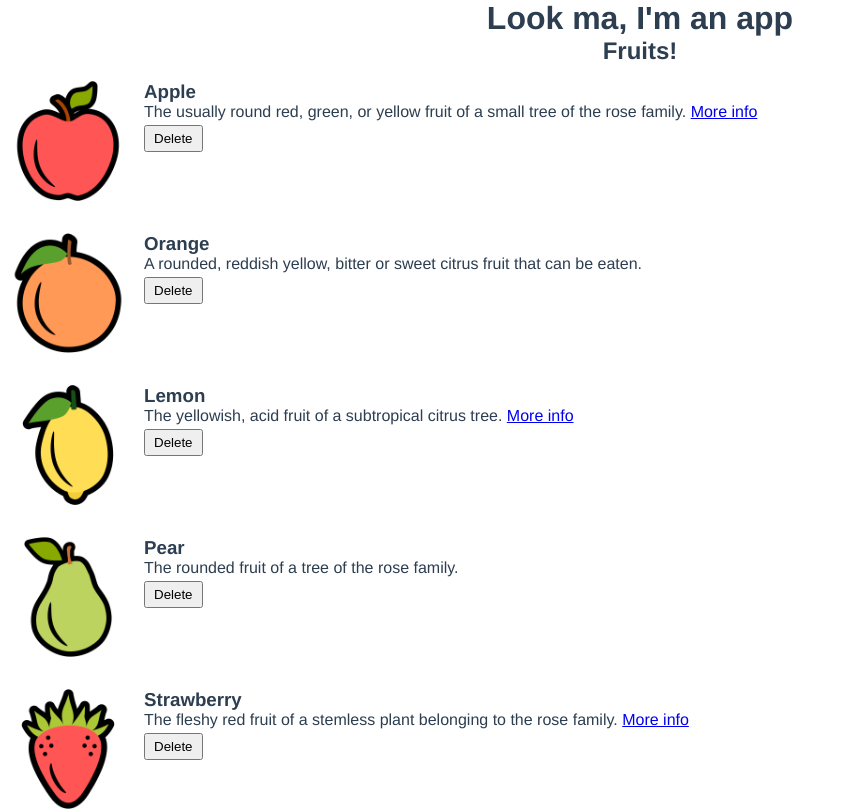
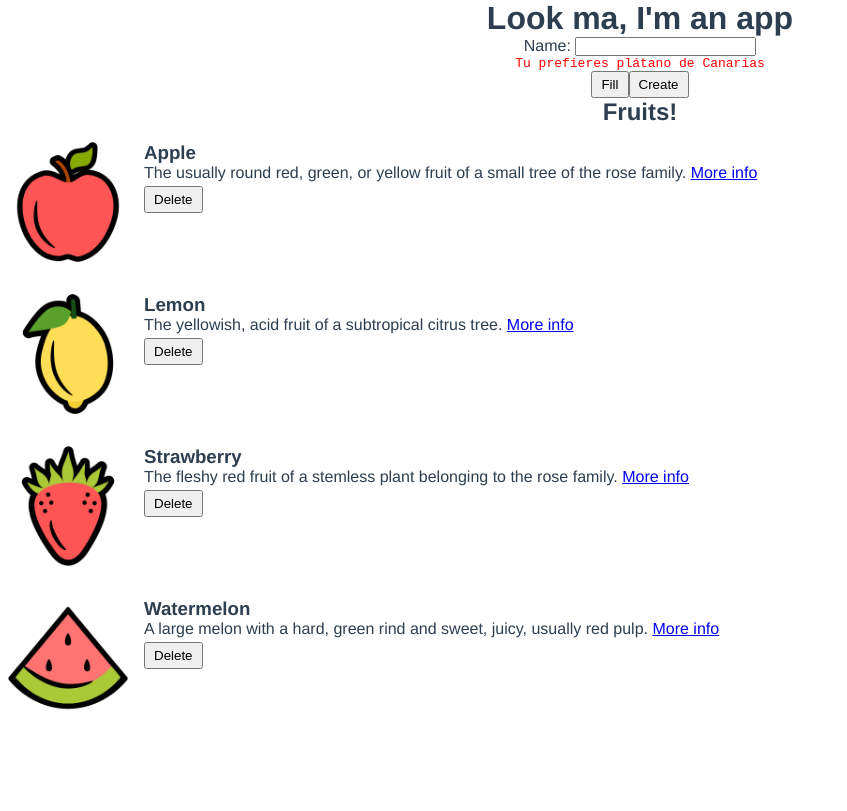
Before and after one commit to neokore/vue2-course-example-app, a Vue app: page / in a window 1280 px wide. Shown: the top 811 px of the page, without its empty margins (0-847 px from the left). Built offline with nearby package versions, Linux system fonts and the light colour scheme.

Commit message:
Day 2 - Explanation

```diff
--- a/src/App.vue
+++ b/src/App.vue
@@ -1,16 +1,19 @@
 <template>
   <div id="app">
     <h1>Look ma, I'm an app</h1>
+    <fruit-form />
     <Fruits class="fruits" />
   </div>
 </template>
 
 <script>
+import FruitForm from './components/FruitForm.vue';
 import Fruits from './components/Fruits.vue';
 export default {
   name: 'App',
   components: {
-    Fruits
+    Fruits,
+    FruitForm
   }
 };
 </script>
--- /dev/null
+++ b/src/components/FruitCard.vue
@@ -0,0 +1,54 @@
+<template>
+  <li>
+    <img :src="require(`../assets/fruits/${fruit.image}`)" />
+    <div class="content">
+      <h3>{{ fruit.name }}</h3>
+      <p>
+        {{ fruit.description }}
+        <a v-if="fruit.link" :href="fruit.link">More info</a>
+      </p>
+      <button @click="$emit('delete')">Delete</button>
+    </div>
+  </li>
+</template>
+
+<script>
+export default {
+  name: 'FruitCard',
+  props: {
+    fruit: {
+      type: Object,
+      required: true
+    }
+  }
+};
+</script>
+
+<style lang="scss" scoped>
+$IMAGE_SIZE: 120px;
+
+li {
+  display: flex;
+  flex-direction: row;
+  align-content: flex-start;
+  justify-items: center;
+  list-style: none;
+  padding: 16px 8px;
+
+  img {
+    flex: 0 0 $IMAGE_SIZE;
+    width: $IMAGE_SIZE;
+    height: $IMAGE_SIZE;
+    padding-right: 16px;
+  }
+
+  .content {
+    flex: 1 0 0;
+    text-align: left;
+
+    button {
+      margin-top: 4px;
+    }
+  }
+}
+</style>
--- /dev/null
+++ b/src/components/FruitForm.vue
@@ -0,0 +1,46 @@
+<template>
+  <form @submit.prevent="createFruit">
+    <label>
+      Name:
+      <input type="text" v-model="name" />
+      <pre v-if="isNameInvalid">{{ isNameInvalid }}</pre>
+    </label>
+    <button type="button" @click="fillForm()">Fill</button>
+    <button type="submit">Create</button>
+  </form>
+</template>
+
+<script>
+export default {
+  name: 'FruitForm',
+  data: () => ({
+    name: ''
+  }),
+  computed: {
+    isNameInvalid() {
+      return this.name === 'Plátano de Canarias'
+        ? false
+        : 'Tu prefieres plátano de Canarias';
+    },
+    isFormValid() {
+      return this.isNameInvalid;
+    }
+  },
+  methods: {
+    createFruit() {
+      if (this.isFormValid) {
+        console.log(this.name);
+      }
+    },
+    fillForm() {
+      this.name = 'Plátano de Canarias';
+    }
+  }
+};
+</script>
+
+<style lang="scss" scoped>
+pre {
+  color: red;
+}
+</style>
--- a/src/components/Fruits.vue
+++ b/src/components/Fruits.vue
@@ -2,17 +2,13 @@
   <div class="fruits-component">
     <h2>Fruits!</h2>
     <ul class="fruits-container">
-      <li v-for="(fruit, index) in fruits" :key="fruit.id">
-        <img :src="require(`../assets/fruits/${fruit.image}`)" />
-        <div class="content">
-          <h3>{{ fruit.name }}</h3>
-          <p>
-            {{ fruit.description }}
-            <a v-if="fruit.link" :href="fruit.link">More info</a>
-          </p>
-          <button @click="deleteFruit(index)">Delete</button>
-        </div>
-      </li>
+      <li
+        v-for="(fruit, index) in fruits"
+        :is="getFruitComponent(fruit)"
+        :key="fruit.id"
+        :fruit="fruit"
+        @delete="deleteFruit(index)"
+      ></li>
     </ul>
     <footer v-if="!fruitsHasChanged">
       <button @click="restoreFruits()">Restore</button>
@@ -21,8 +17,11 @@
 </template>
 
 <script>
+import FruitCard from './FruitCard.vue';
+
 export default {
   name: 'Fruits',
+  components: { FruitCard },
   data: () => ({
     fruits: [],
     fruitsTemplate: []
@@ -41,6 +40,9 @@ export default {
     },
     restoreFruits() {
       this.fruits = [...this.fruitsTemplate];
+    },
+    getFruitComponent(fruit) {
+      return fruit.id % 2 === 1 ? 'fruit-card' : 'p';
     }
   },
   created() {
@@ -114,39 +116,12 @@ export default {
 </script>
 
 <style lang="scss" scoped>
-$IMAGE_SIZE: 120px;
-
 .fruits-component {
   max-height: 100%;
 
   .fruits-container {
     flex: 1 1 auto;
     overflow-y: auto;
-
-    li {
-      display: flex;
-      flex-direction: row;
-      align-content: flex-start;
-      justify-items: center;
-      list-style: none;
-      padding: 16px 8px;
-
-      img {
-        flex: 0 0 $IMAGE_SIZE;
-        width: $IMAGE_SIZE;
-        height: $IMAGE_SIZE;
-        padding-right: 16px;
-      }
-
-      .content {
-        flex: 1 0 0;
-        text-align: left;
-
-        button {
-          margin-top: 4px;
-        }
-      }
-    }
   }
 
   footer {
```
